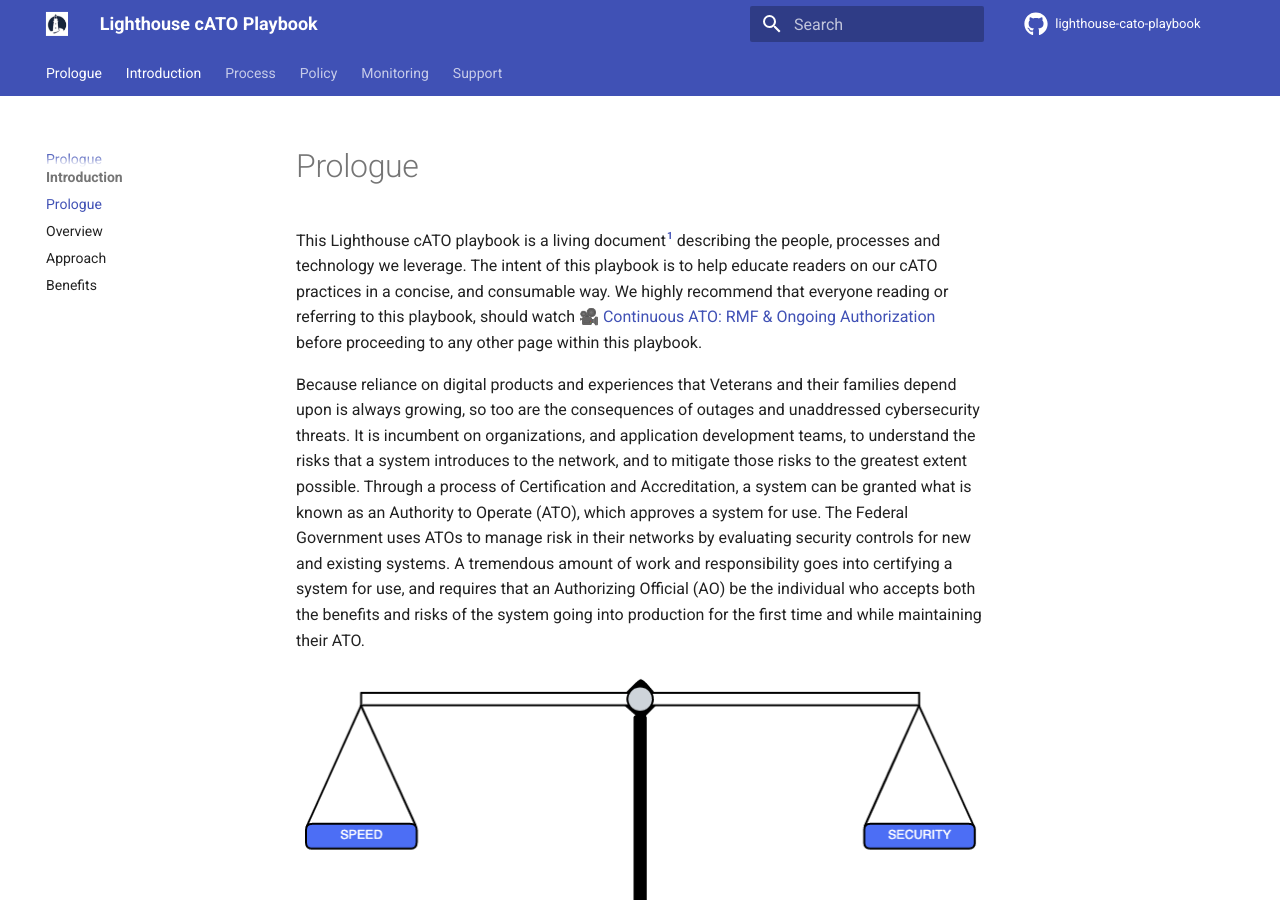
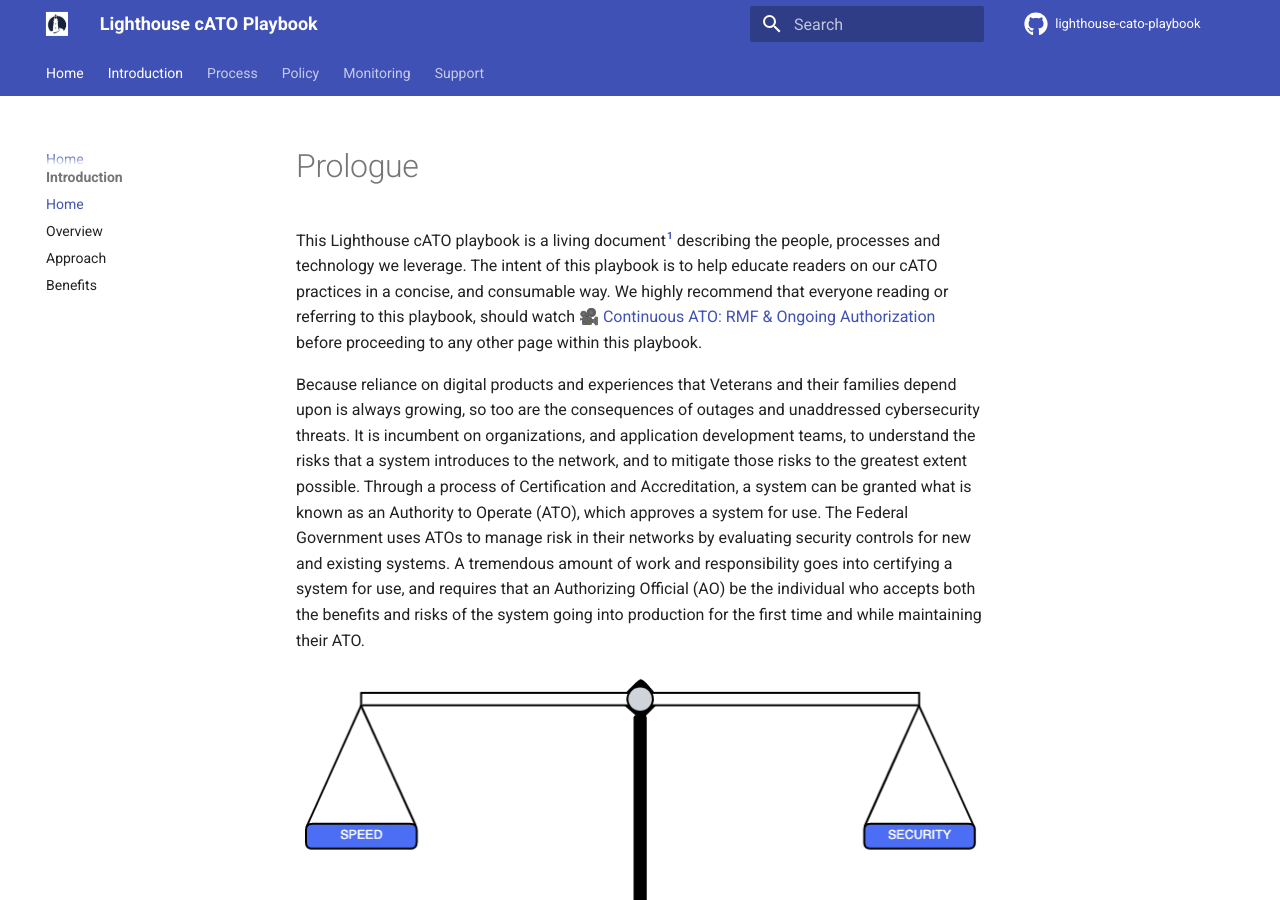
Before and after one commit to rise8-us/cato-playbook, an MkDocs documentation site: the page built from docs/index.md, in a window 1280 px wide and 900 px high. Built offline with MkDocs 1.6.1 and Material for MkDocs 9.7.7, drawn with Linux system fonts in a browser that asks for light colours; comment, search, counter and statistics services are not loaded.

Commit message:
Update mkdocs.yml

```diff
--- a/mkdocs.yml
+++ b/mkdocs.yml
@@ -37,7 +37,7 @@
   - search
   - print-site
 nav:
-  - 'index.md'
+  - 'Home': 'index.md'
   - 'Introduction':
       - 'Prologue': 'index.md'
       - 'Overview': 'overview.md'
```
